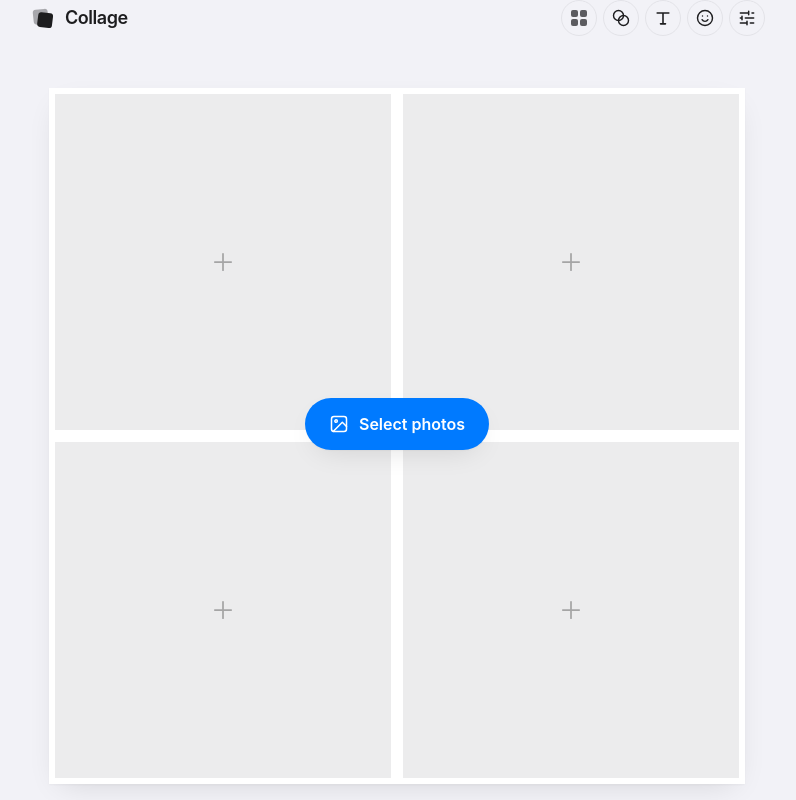
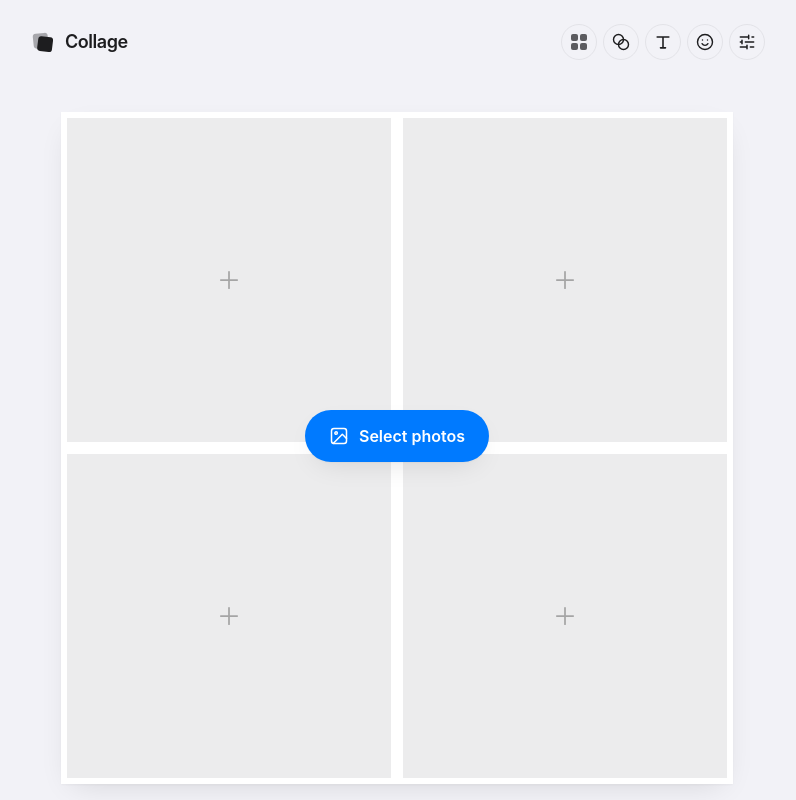
Before and after one commit to bunlongheng/collage, a Next.js app: page / in a window 1280 px wide. Shown: the whole page, without its empty margins (243-1039 px from the left). Built offline with nearby package versions, Linux system fonts and the light colour scheme.

Commit message:
style: add top margin to the header so it isn't jammed against the top edge

```diff
--- a/src/components/Editor.tsx
+++ b/src/components/Editor.tsx
@@ -190,7 +190,7 @@ export function Editor() {
 
   return (
     <div className="flex h-[100dvh] flex-col bg-bg">
-      <header className="safe-t flex shrink-0 items-center justify-between gap-2 px-4 py-3 md:mx-auto md:w-full md:max-w-3xl">
+      <header className="flex shrink-0 items-center justify-between gap-2 px-4 pb-3 pt-[calc(env(safe-area-inset-top)+1.5rem)] md:mx-auto md:w-full md:max-w-3xl">
         <div className="flex items-center gap-2">
           <Mark className="size-7 text-ink" />
           <span className="hidden text-lg font-semibold tracking-tight text-ink sm:inline">Collage</span>
```
